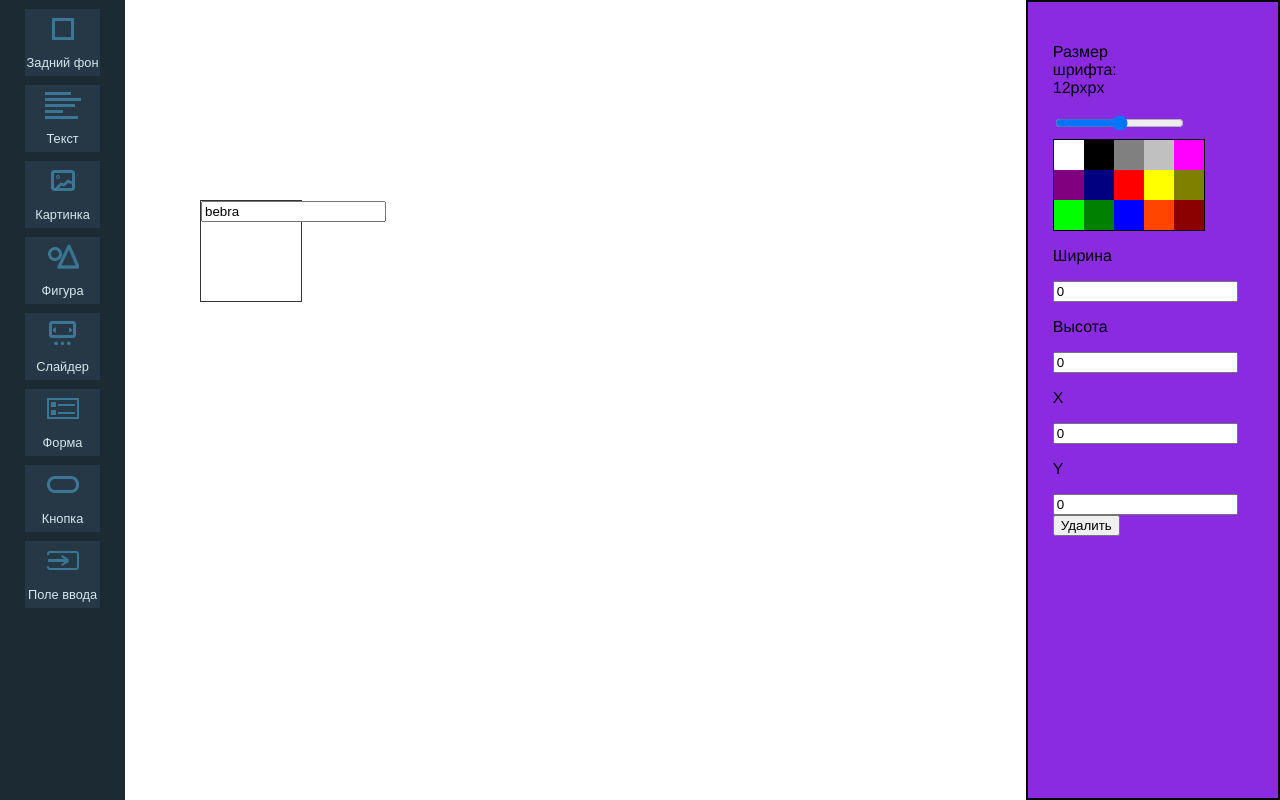
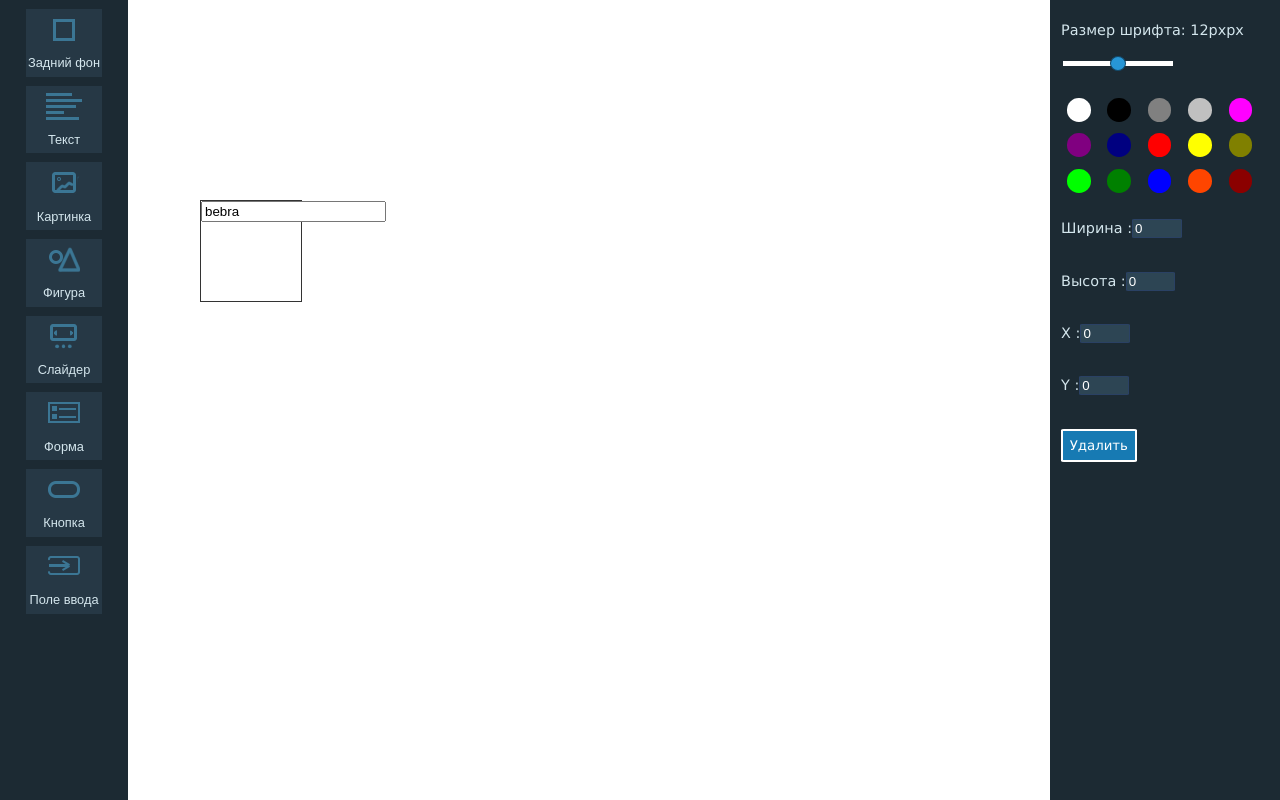
Before and after one commit to ipon1105/WebConstructer, a Vue app in the folder vue/: page / in a window 1280 px wide. Both pictures are taken after a click on the element "Задний фон". Built offline with nearby package versions, Linux system fonts and the light colour scheme.

Commit message:
Редизайн

```diff
--- a/vue/src/App.vue
+++ b/vue/src/App.vue
@@ -87,8 +87,7 @@
 }
 
 .objectMenu{
-  background-color: blueviolet;
-  width: 20%;
-  border: 2px solid black;
+  background-color: #1C2A33;
+  width: 18%;
 }
 </style>
--- a/vue/src/components/BlockMenu.vue
+++ b/vue/src/components/BlockMenu.vue
@@ -18,15 +18,22 @@
 
         <div>
             <div>
-                <p>Ширина</p>
-                <input type="input" v-model="width"/>
-                <p>Высота</p>
-                <input type="input" v-model="height"/>
-
-                <p>X</p>
-                <input type="input" v-model="x"/>
-                <p>Y</p>
-                <input type="input" v-model="y"/>
+                <div>
+                    <p>Ширина : </p>
+                    <input type="input" v-model="width"/>
+                </div>
+                <div>
+                    <p>Высота : </p>
+                    <input type="input" v-model="height"/>
+                </div>
+                <div>
+                    <p>X : </p>
+                    <input type="input" v-model="x"/>
+                </div>
+                <div>
+                    <p>Y : </p>
+                    <input type="input" v-model="y"/>
+                </div>
             </div>
         </div>
 
@@ -122,27 +129,87 @@
 
 <style scoped>
     .widjetsMenu{
-        width:15%;
-        padding: 10%;
+        width:95%;
+        padding-left: 5%;
     }
 
     p{
-        font-size: 1em;
-        color: black;
+        font-size: 0.9em;
+        font-family:Verdana, Geneva, Tahoma, sans-serif;
+        color: #D4E6ED;
+        margin-top: 10%;
+        display: inline-block;
     }
 
     .palitra{
         margin-top: 10%;
-        background-color: brown;
-        width: 400%;
-        display: grid;
-        grid-template-columns: 1fr 1fr 1fr 1fr 1fr;
-        border: 1px solid black;
+        width: 90%;
+        display: flex;
+        justify-content: space-between;
+        flex-wrap: wrap;
     }
 
     .palitraElement{
-        /* border: 1px solid black; */
-        padding: 50%;
-        /* height: 25px; */
+        padding: 6%;
+        margin: 3%;
+        border-radius: 50%;
+    }
+
+    input[type=input]{
+        width: 20%;
+        border: 1px solid #2A4164;
+        background-color: #2d4554;
+        color: #FFFFFF;
+        border-radius: 5%;
+        display: inline-block;
+    }
+
+    button{
+        margin-top: 10%;
+        background-color: #177ab3;
+        border: 2px solid #FFFFFF ;
+        color: #FFFFFF;
+        border-radius: 4%;
+        padding: 3%;
+        font-family:Verdana, Geneva, Tahoma, sans-serif;
+    }
+
+    button:hover{
+        background-color: #2e80b0;
+        color: #185578;
+    }
+
+    input[type=range] {
+    -webkit-appearance: none; /* Скрывает слайдер, чтобы можно было создать свой */
+    width: 50%; /* Указание параметра ширины требуется для Firefox. */
+    }
+
+    input[type=range]::-webkit-slider-thumb {
+    -webkit-appearance: none;
+    }
+
+    input[type=range]:focus {
+    outline: none; /* Убирает голубую границу у элемента. Хотя, возможно, и стоит создавать некоторое оформления для состояния фокуса в целях обеспечения доступности. */
+    }
+
+    input[type=range]::-ms-track {
+    width: 100%;
+    cursor: pointer;
+    background: transparent; /* Скрывает слайдер, чтобы можно было добавить собственные стили. */
+    border-color: transparent;
+    color: transparent;
+    }
+
+    input[type=range]::-webkit-slider-thumb {
+    -webkit-appearance: none;
+    border: 1px solid #134969;
+    height: 15px;
+    width: 16px;
+    border-radius: 50%;
+    background: #2796d6;
+    cursor: pointer;
+    margin-top: -5px;
+    margin-bottom: -5px;
+
     }
 </style>
```
